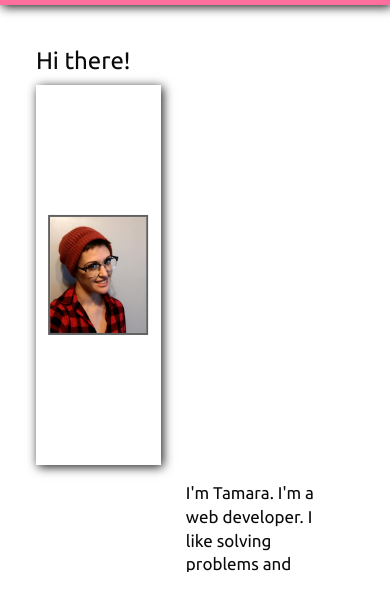
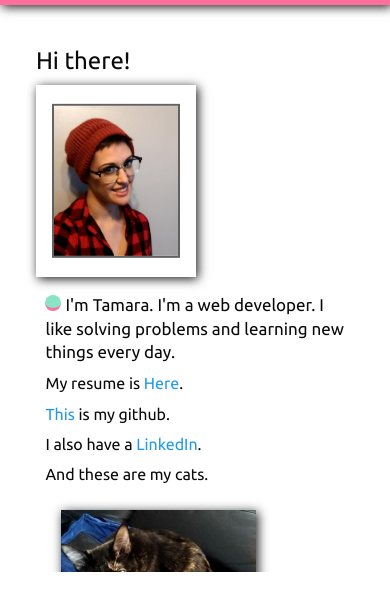
Before and after one commit to sofanisba/sofanisba.github.io, a website: page index.html in a window 390 px wide. Shown: the part 147-758 px from the top of the page. Drawn offline with Linux system fonts and the light colour scheme.

Commit message:
responsive index

```diff
--- a/assets/sass/app.scss
+++ b/assets/sass/app.scss
@@ -114,7 +114,6 @@ img.proj-img {
 }
 
 #card {
-  // border: 2px solid green;
   width: 98%;
   height: 80%;
 }
@@ -135,7 +134,6 @@ img#hi {
   top: 50%;
   left: 50%;
   transform: translate(-50%, -50%);
-
 }
 
 #card-content {
@@ -143,11 +141,11 @@ img#hi {
   padding: .6rem;
   width: 55%;
   height: 90%;
-  // border: 2px solid red;
   position: relative;
   display: inline-block;
   float:right;
 }
+
 /*---------------------bubble links----------------------*/
 .bubble {
   min-width: 10rem;
@@ -298,6 +296,18 @@ p.speech {
   .bubble {
     display: none;
   }
+  #card {
+    width: 100%;
+    height: 100%;
+  }
+  #card-img {
+    width: 10rem;
+    height: 12rem;
+  }
+  #card-content {
+    width: 100%;
+    float:clear;
+  }
 }
 
 @media (max-width: 320px) {
--- a/index.html
+++ b/index.html
@@ -67,7 +67,7 @@
                 <img src="assets/images/hi.jpg" alt="" id="hi"/>
               </div>
               <div id="card-content">
-                <h5>I'm Tamara.  I'm a web developer.  I like solving problems and learning
+                <h5><div class="ball"></div> I'm Tamara.  I'm a web developer.  I like solving problems and learning
                 new things every day.<h5>
                 <h6>My resume is <a href="assets/TamaraStefanovic-Resume.pdf">Here</a>.</h6>
                 <h6><a href="https://github.com/sofanisba" target="_blank">This</a> is my github.</h6>
```
Also changed, not shown: dist/css/app.css.
